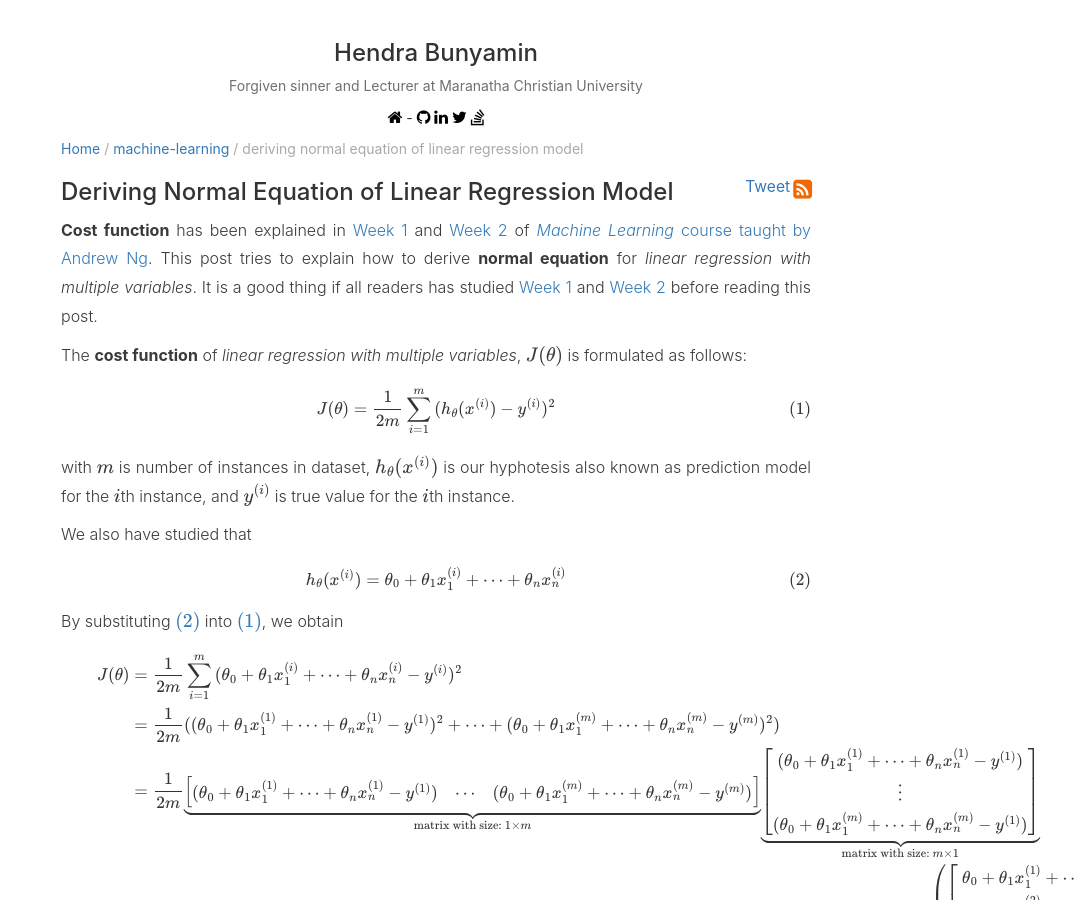
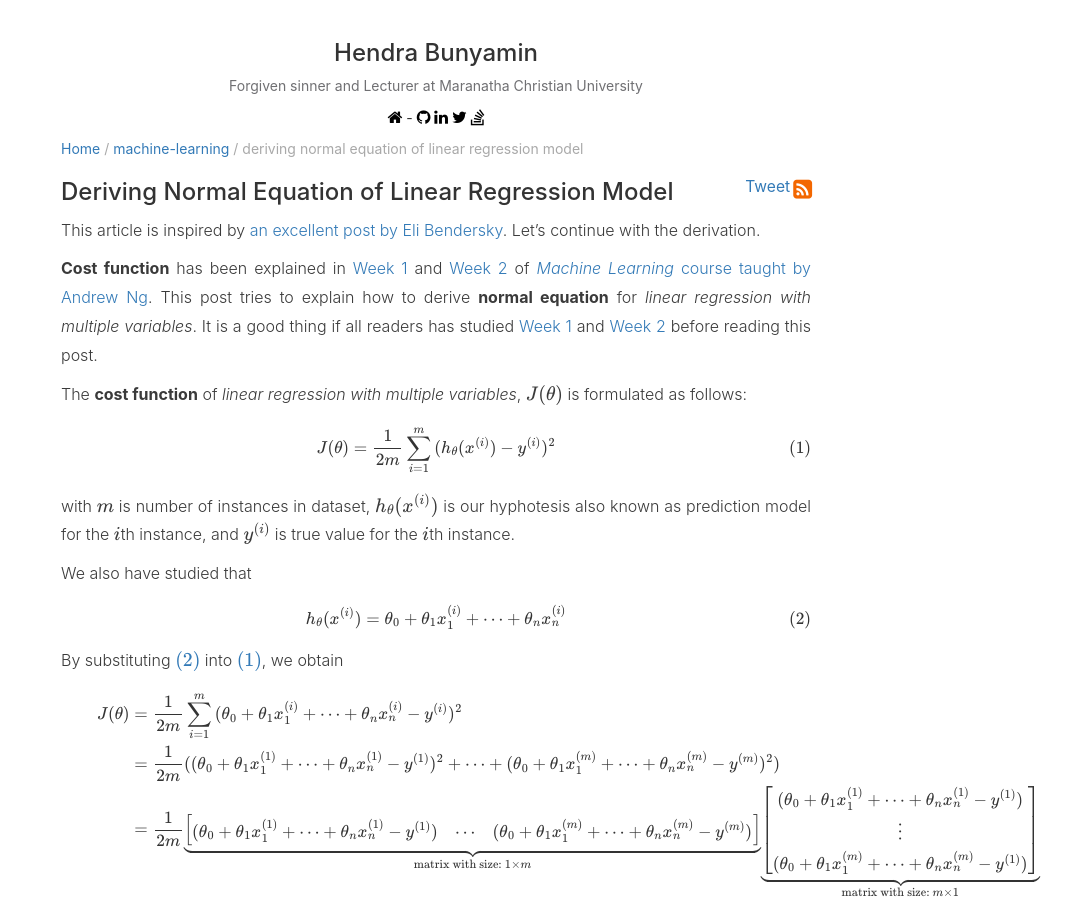
Before and after one commit to jethroGIT/jethrogit.github.io, a Jekyll site: the page built from _posts/machine-learning/2019-08-18-Normal_equation.md, in a window 1280 px wide and 900 px high. Shown: the whole window, without its empty margins (204-1280 px from the left). Built offline with Jekyll 4.4.1, drawn with Linux system fonts in a browser that asks for light colours; formulas are drawn with MathJax 3; comment, search, counter and statistics services are not loaded.

Commit message:
Add Eli Bendersky reference

```diff
--- a/_posts/machine-learning/2019-08-18-Normal_equation.md
+++ b/_posts/machine-learning/2019-08-18-Normal_equation.md
@@ -6,6 +6,8 @@ lang: EN
 description: How to derive normal equation of linear regression model
 sticky: true
 ---
+
+This article is inspired by [an excellent post by Eli Bendersky](https://eli.thegreenplace.net/2015/the-normal-equation-and-matrix-calculus). Let's continue with the derivation.
 
 **Cost function** has been explained in [Week 1](https://www.coursera.org/learn/machine-learning/home/week/1) and [Week 2](https://www.coursera.org/learn/machine-learning/home/week/2) of [_Machine Learning_ course taught by Andrew Ng](https://www.coursera.org/learn/machine-learning/home/welcome). This post tries to explain how to derive **normal equation** for _linear regression with multiple variables_. It is a good thing if all readers has studied [Week 1](https://www.coursera.org/learn/machine-learning/home/week/1) and [Week 2](https://www.coursera.org/learn/machine-learning/home/week/2) before reading this post.
 
```
